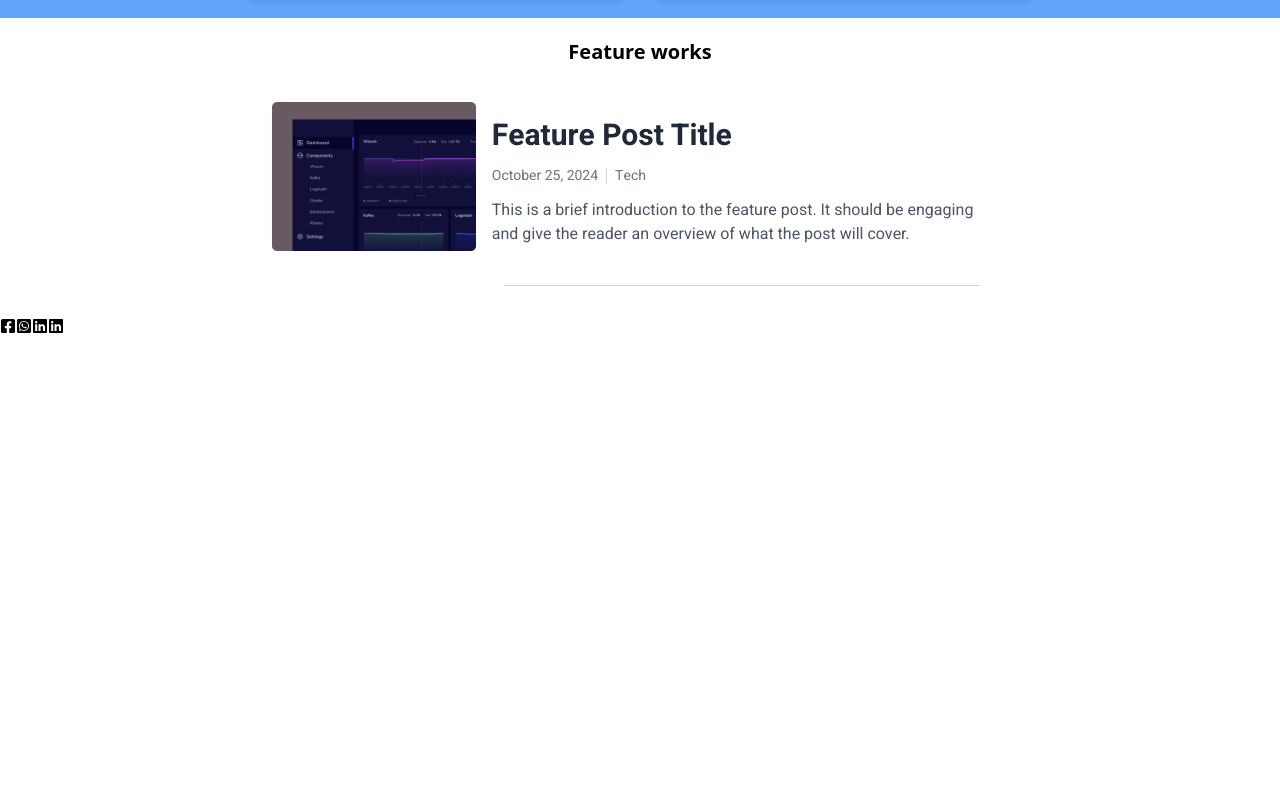
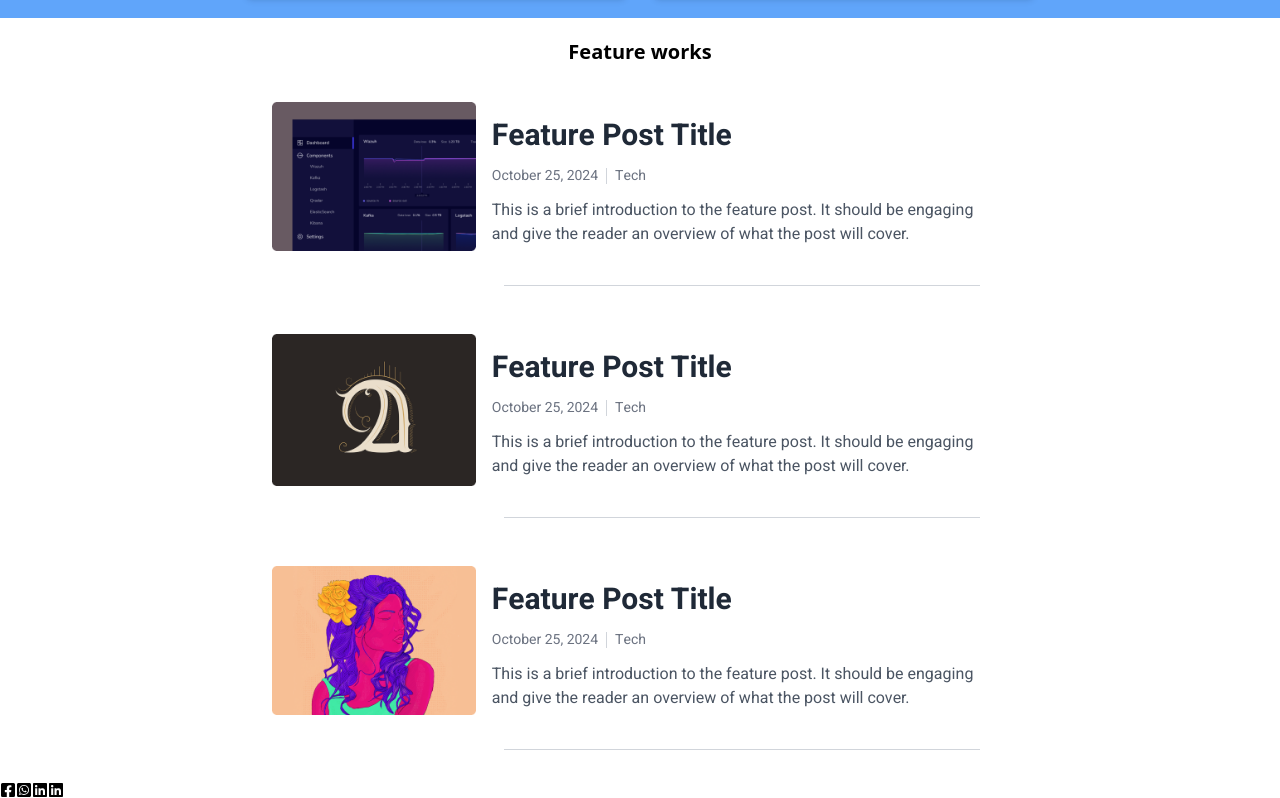
Before and after one commit to omotuwaojo/portfolio-react, a React (Vite) app: page / in a window 1280 px wide. Shown: the part 834-1632 px from the top of the page. Before the commit the page ends 1168 px from the top, so only its background shows below. Built offline with nearby package versions, Linux system fonts and the light colour scheme.

Commit message:
update my pages

```diff
--- a/src/App.jsx
+++ b/src/App.jsx
@@ -18,7 +18,7 @@ function App() {
       <Routes>
 
 
-          <Route path='/' element={<Home />} />
+          <Route path='/' element={<Home />}/>
           <Route path='/about' element={<About />}/>
           <Route path='/contact' element={<Contact />}/>
           <Route path='/skils' element={<Skills />}/>
--- a/src/components/Feature.jsx
+++ b/src/components/Feature.jsx
@@ -8,31 +8,61 @@ export default function Feature() {
             </div>
             <div className="font-custom max-w-3xl mx-auto bg-white rounded-lg p-4  overflow-hidden flex flex-col md:flex-row">
 
-
                 <div className="md:w-1/2">
                     <img class="w-80   " src="/images/Rectangle 30.png" alt="Feature Post Image" />
                 </div>
-
-
                 <div className="p-4  flex flex-col justify-center">
-
-
-
-
                     <h2 className="text-2xl md:text-3xl font-bold text-gray-800 mb-3">Feature Post Title</h2>
-
+                    {/*  */}
                     <div className="flex items-center text-gray-500 text-sm mb-3">
                         <span>October 25, 2024</span>
                         <span className="mx-2 border-l border-gray-300 h-4"></span>
                         <span>Tech</span>
                     </div>
-
-
                     <p class="text-gray-600 text-base mb-6">
                         This is a brief introduction to the feature post. It should be engaging and give the reader an overview of what the post will cover.
                     </p>
                     <span className="mx-3 border-b border-gray-300 h-4"></span>
+                </div>
 
+            </div>
+            <div className="font-custom max-w-3xl mx-auto bg-white rounded-lg p-4  overflow-hidden flex flex-col md:flex-row">
+
+                <div className="md:w-1/2">
+                    <img class="w-80   " src="/images/Rectangle 34.png" alt="Feature Post Image" />
+                </div>
+                <div className="p-4  flex flex-col justify-center">
+                    <h2 className="text-2xl md:text-3xl font-bold text-gray-800 mb-3">Feature Post Title</h2>
+                    {/*  */}
+                    <div className="flex items-center text-gray-500 text-sm mb-3">
+                        <span>October 25, 2024</span>
+                        <span className="mx-2 border-l border-gray-300 h-4"></span>
+                        <span>Tech</span>
+                    </div>
+                    <p class="text-gray-600 text-base mb-6">
+                        This is a brief introduction to the feature post. It should be engaging and give the reader an overview of what the post will cover.
+                    </p>
+                    <span className="mx-3 border-b border-gray-300 h-4"></span>
+                </div>
+
+            </div>
+            <div className="font-custom max-w-3xl mx-auto bg-white rounded-lg p-4  overflow-hidden flex flex-col md:flex-row">
+
+                <div className="md:w-1/2">
+                    <img class="w-80   " src="/images/Rectangle 32.png" alt="Feature Post Image" />
+                </div>
+                <div className="p-4  flex flex-col justify-center">
+                    <h2 className="text-2xl md:text-3xl font-bold text-gray-800 mb-3">Feature Post Title</h2>
+                    {/*  */}
+                    <div className="flex items-center text-gray-500 text-sm mb-3">
+                        <span>October 25, 2024</span>
+                        <span className="mx-2 border-l border-gray-300 h-4"></span>
+                        <span>Tech</span>
+                    </div>
+                    <p class="text-gray-600 text-base mb-6">
+                        This is a brief introduction to the feature post. It should be engaging and give the reader an overview of what the post will cover.
+                    </p>
+                    <span className="mx-3 border-b border-gray-300 h-4"></span>
                 </div>
 
             </div>
--- a/src/pages/About.jsx
+++ b/src/pages/About.jsx
@@ -2,6 +2,6 @@ import React from 'react'
 
 export default function About() {
   return (
-    <div>About</div>
+    <div className="mt-20 text-center md:text-3xl font-bold text-gray-800 ">Coming Soon</div>
   )
 }
--- a/src/pages/Contact.jsx
+++ b/src/pages/Contact.jsx
@@ -2,6 +2,6 @@ import React from 'react'
 
 export default function Contact() {
   return (
-    <div>Contact</div>
+    <div className="mt-20 text-center md:text-3xl font-bold text-gray-800 ">Coming Soon</div>
   )
 }
--- a/src/pages/Project.jsx
+++ b/src/pages/Project.jsx
@@ -2,6 +2,6 @@ import React from 'react'
 
 export default function Project() {
   return (
-    <div>Project</div>
+    <div className="mt-20 text-center md:text-3xl font-bold text-gray-800 ">Coming Soon</div>
   )
 }
--- a/src/pages/Skills.jsx
+++ b/src/pages/Skills.jsx
@@ -2,6 +2,6 @@ import React from 'react'
 
 export default function Skills() {
   return (
-    <div>Skills</div>
+    <div className="mt-20 text-center md:text-3xl font-bold text-gray-800 ">Coming Soon</div>
   )
 }
```
Lines whose indentation alone changed are shown as unchanged.
